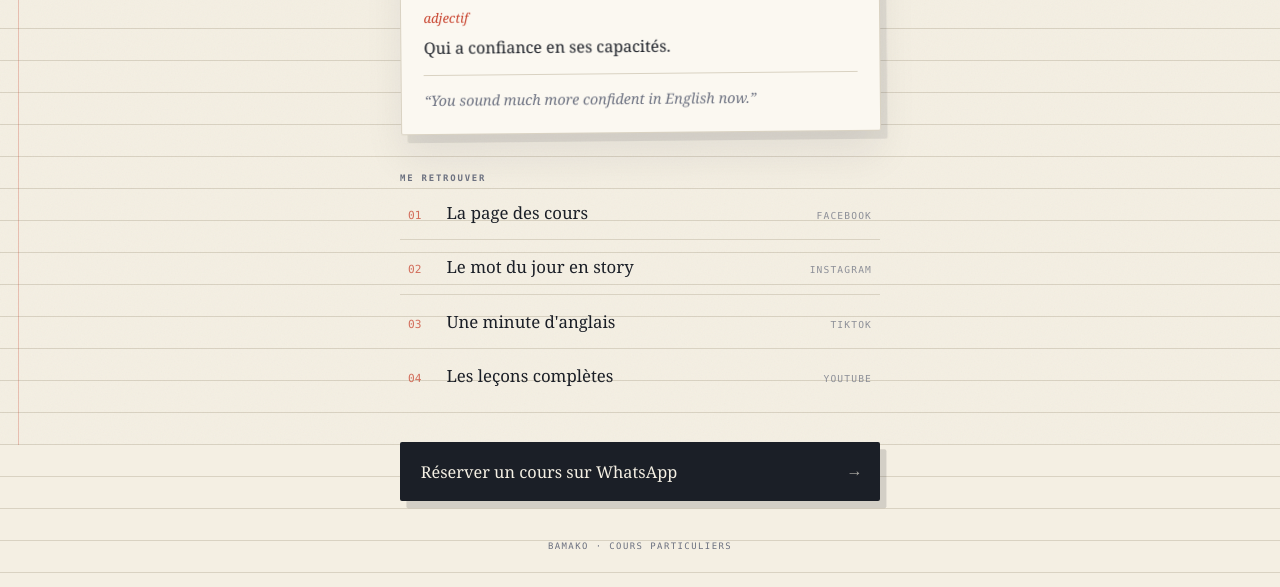
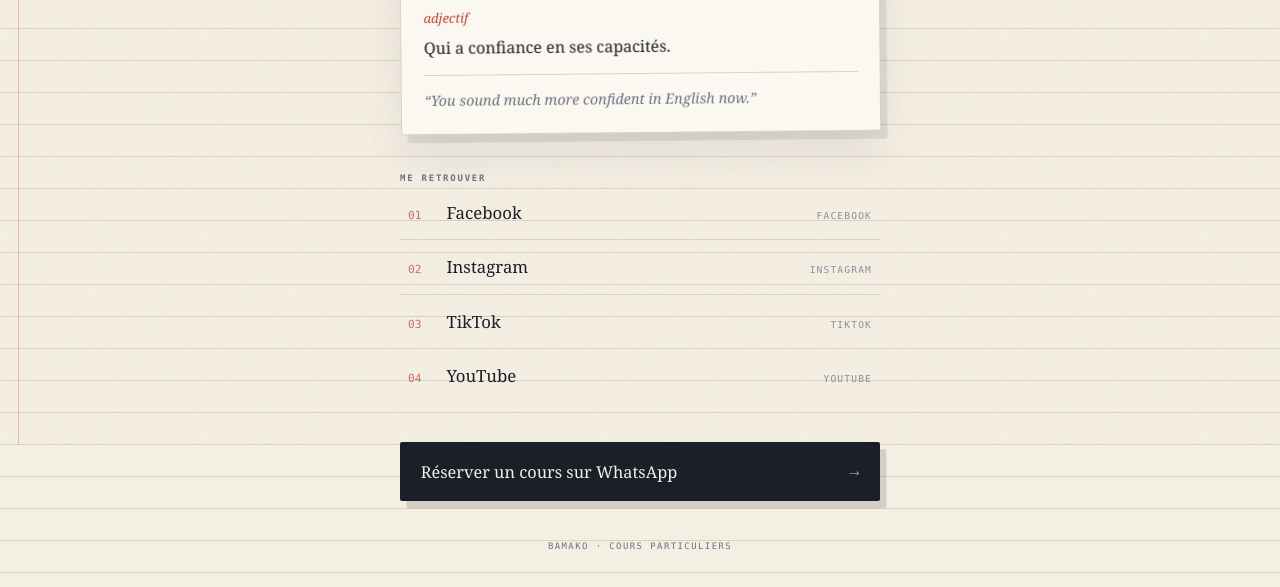
Before and after one commit to Josephsanou/joseph, a plain HTML site: page index.html in a window 1280 px wide. Shown: the part 355-942 px from the top of the page. Drawn offline with Linux system fonts and the light colour scheme.

Commit message:
Update index.html

```diff
--- a/index.html
+++ b/index.html
@@ -331,28 +331,28 @@ body::after{
       <li>
         <a class="lien" href="https://www.facebook.com/share/1P8F4LPXCt/" target="_blank" rel="noopener">
           <span class="numero">01</span>
-          <span class="libelle" data-fr="La page des cours" data-en="The lessons page">La page des cours</span>
+          <span class="libelle" data-fr="Facebook" data-en="Facebook">Facebook</span>
           <span class="reseau">Facebook</span>
         </a>
       </li>
       <li>
         <a class="lien" href="https://www.instagram.com/sanoujoseph787" target="_blank" rel="noopener">
           <span class="numero">02</span>
-          <span class="libelle" data-fr="Le mot du jour en story" data-en="Daily word in stories">Le mot du jour en story</span>
+          <span class="libelle" data-fr="Instagram" data-en="Instagram">Instagram</span>
           <span class="reseau">Instagram</span>
         </a>
       </li>
       <li>
         <a class="lien" href="https://www.tiktok.com/@english.institute23" target="_blank" rel="noopener">
           <span class="numero">03</span>
-          <span class="libelle" data-fr="Une minute d'anglais" data-en="One minute of English">Une minute d'anglais</span>
+          <span class="libelle" data-fr="TikTok" data-en="TikTok">TikTok</span>
           <span class="reseau">TikTok</span>
         </a>
       </li>
       <li>
         <a class="lien" href="https://www.youtube.com/@JosephSanou-p2l" target="_blank" rel="noopener">
           <span class="numero">04</span>
-          <span class="libelle" data-fr="Les leçons complètes" data-en="Full lessons">Les leçons complètes</span>
+          <span class="libelle" data-fr="YouTube" data-en="YouTube">YouTube</span>
           <span class="reseau">YouTube</span>
         </a>
       </li>
```
